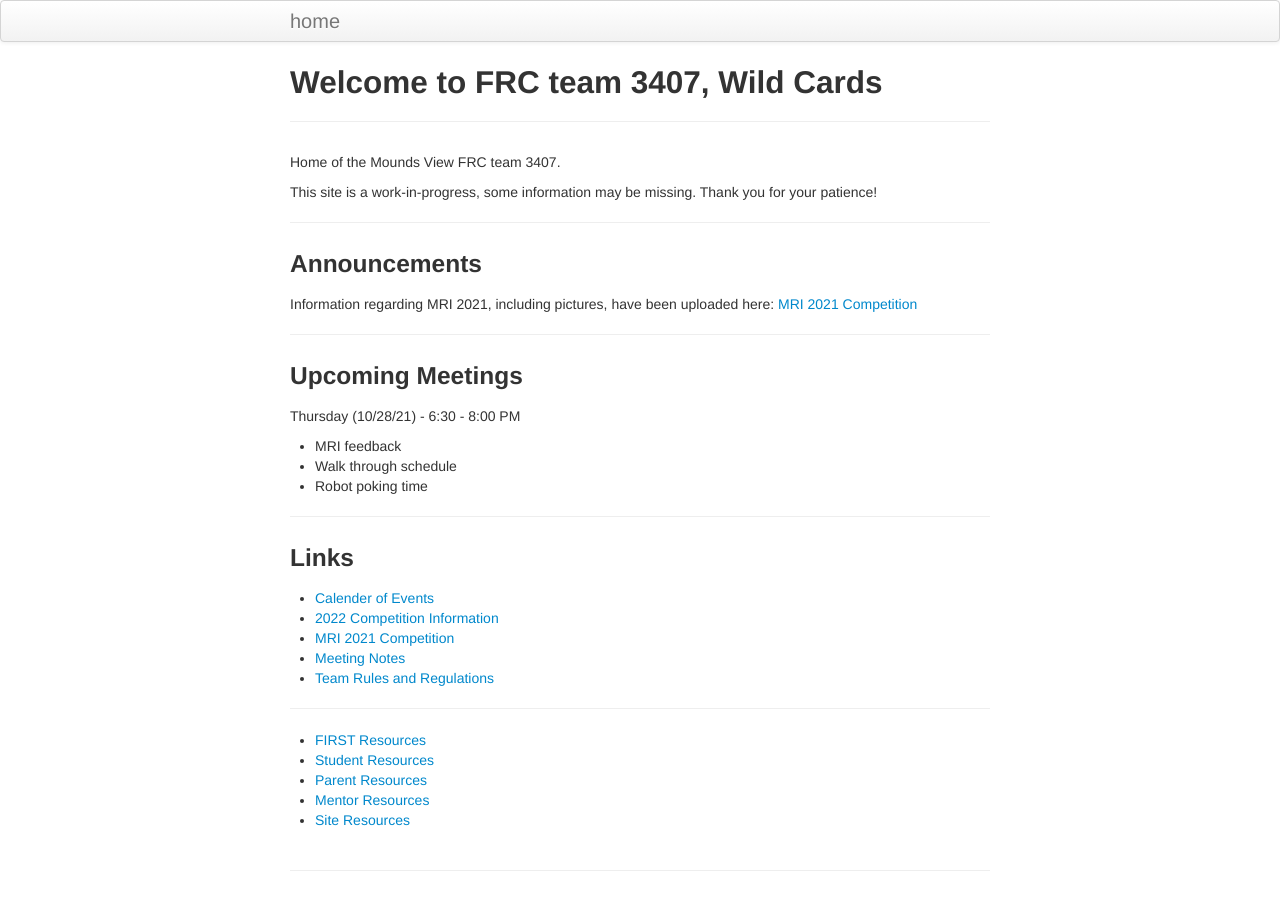
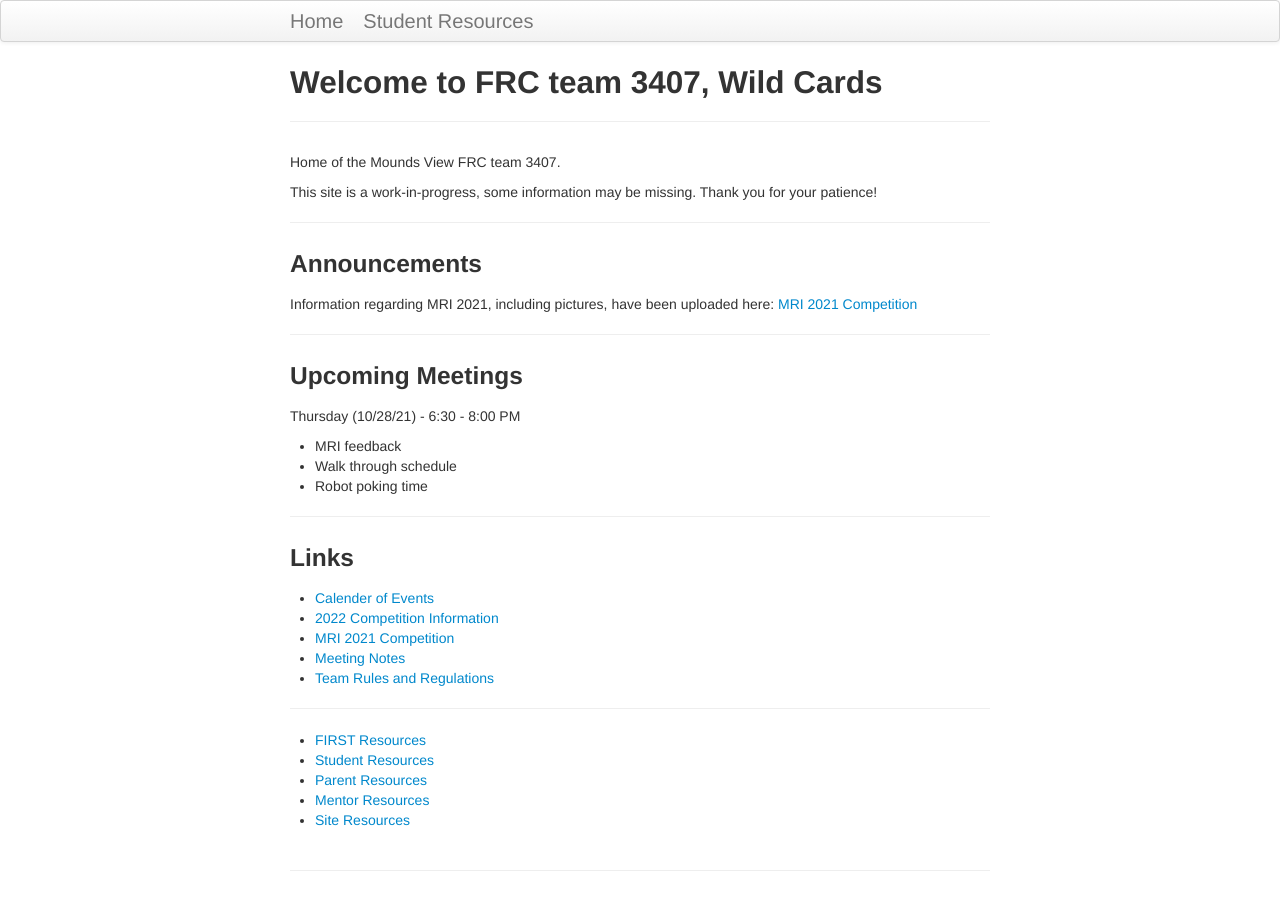
Before and after one commit to CalSch/FRC3407.github.io, a Jekyll site: the page built from index.md, in a window 1280 px wide. Built offline with Jekyll 4.4.1, drawn with Linux system fonts in a browser that asks for light colours.

Commit message:
Add Student resource button to navigation

```diff
--- a/_includes/themes/twitter/default.html
+++ b/_includes/themes/twitter/default.html
@@ -31,7 +31,8 @@
     <div class="navbar">
       <div class="navbar-inner">
         <div class="container-narrow">
-          <a class="brand" href="{{ HOME_PATH }}">{{ site.title }}</a>
+          <a class="brand" href="{{ HOME_PATH }}">{{ "Home" }}</a>
+          <a class="brand" href="{{ HOME_PATH }}pages/studentresources.html">{{ "Student Resources" }}</a>
         </div>
       </div>
     </div>
```
